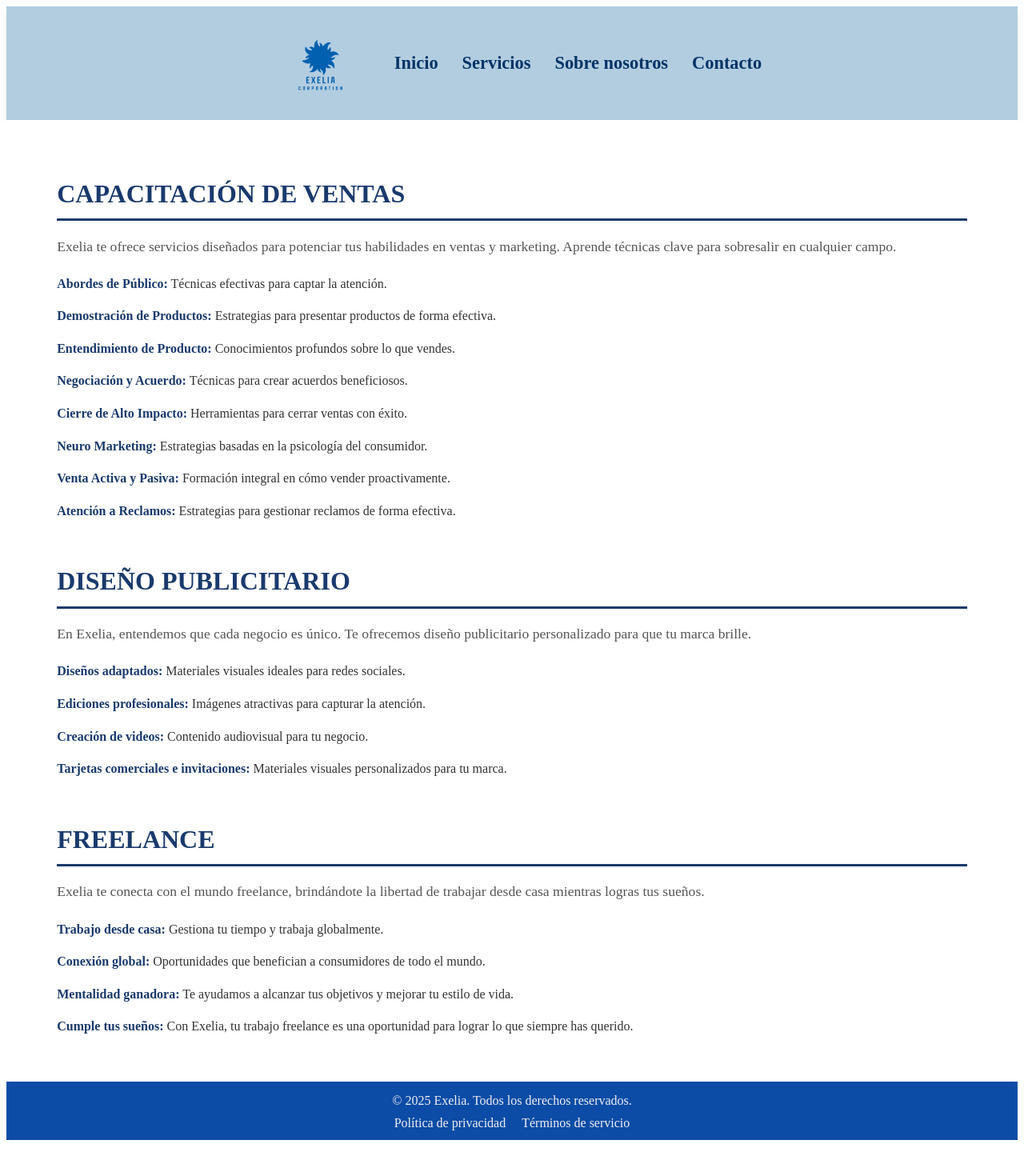
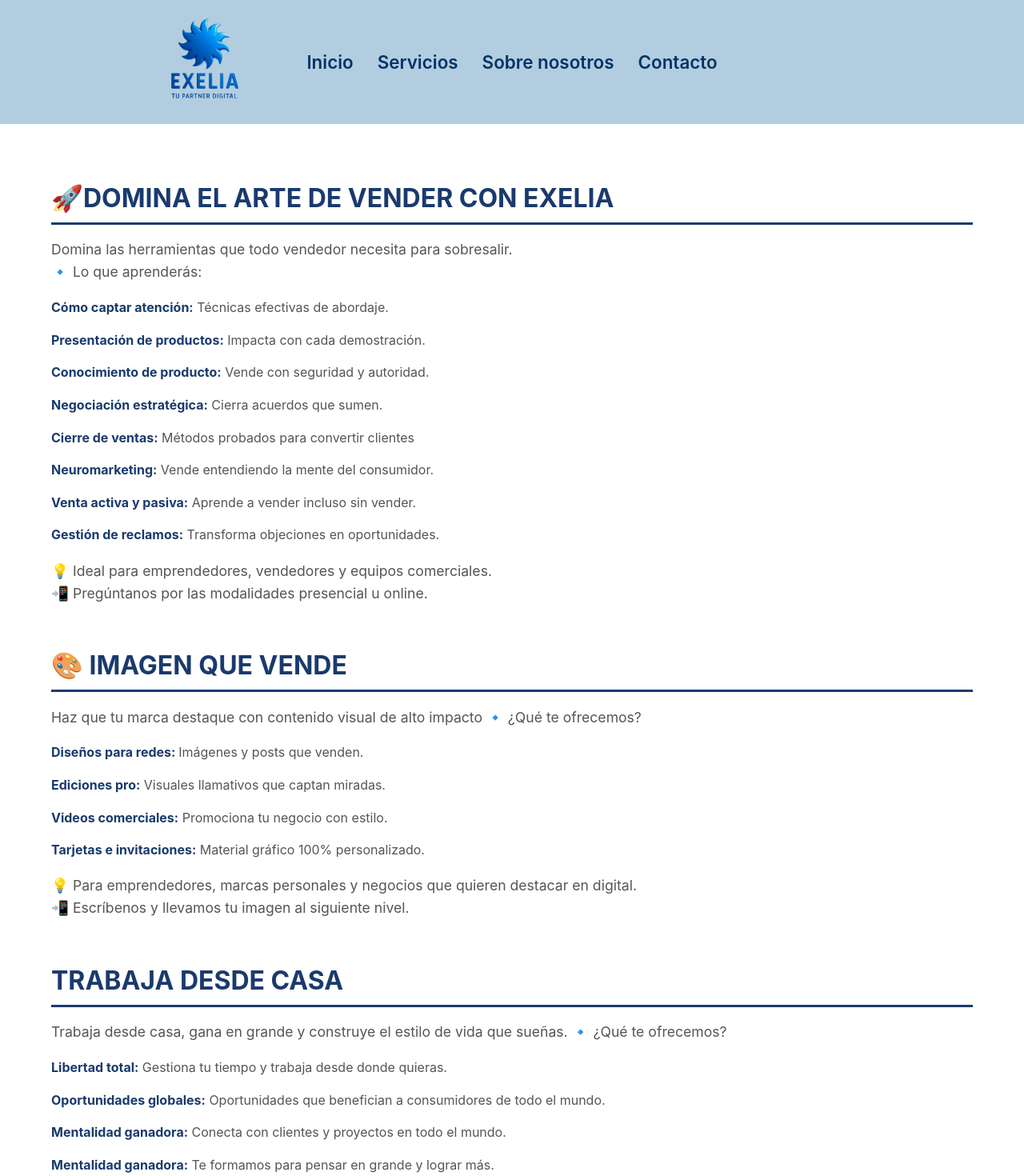
Before and after one commit to gabriela126mz/exelia, a React (Create React App) app in the folder exeliacorporation/exelia/: page /services in a window 1280 px wide. Shown: the top 1470 px of the page at 80% size. Before the commit the page ends 1433 px from the top, so only its background shows below. Built offline with nearby package versions, Linux system fonts and the light colour scheme.

Commit message:
actualizacion partner

```diff
--- a/exeliacorporation/exelia/package.json
+++ b/exeliacorporation/exelia/package.json
@@ -13,11 +13,14 @@
     "react-scripts": "5.0.1",
     "web-vitals": "^2.1.4"
   },
+  "homepage": "https://gabriela126mz.github.io/exelia",
   "scripts": {
     "start": "react-scripts start",
     "build": "react-scripts build",
     "test": "react-scripts test",
-    "eject": "react-scripts eject"
+    "eject": "react-scripts eject",
+    "predeploy": "npm run build",
+    "deploy": "gh-pages -d build"
   },
   "eslintConfig": {
     "extends": [
--- a/exeliacorporation/exelia/src/App.js
+++ b/exeliacorporation/exelia/src/App.js
@@ -5,18 +5,21 @@ import Contact from './pages/Contact'
 import Services from './pages/Services'
 import Navbar from './components/Navbar'
 import Footer from './components/Footer'
+import './index.css'
 
 export default function App() {
   return (
-    <div>
+    <div className="app-wrapper">
       <Navbar />
 
+      <div className="content-wrapper">
         <Routes>
           <Route path="/" element={<Home />} />
           <Route path="/about" element={<About />} />
           <Route path="/contact" element={<Contact />} />
           <Route path="/services" element={<Services />} />
         </Routes>
+      </div>
       <Footer />
     </div>
   )
--- a/exeliacorporation/exelia/src/components/Navbar.jsx
+++ b/exeliacorporation/exelia/src/components/Navbar.jsx
@@ -5,7 +5,7 @@ export default function Navbar() {
   return (
     <nav>
       <div className="nav-content">
-        <img id="logo" src="./img/web.png" alt="Logo" />
+        <img id="logo" src={`${process.env.PUBLIC_URL}/img/logo1b.png`} alt="Logo" />
         <div className="nav-links">
           <Link to="/">Inicio</Link>
           <Link to="/services">Servicios</Link>
--- a/exeliacorporation/exelia/src/components/css/Footer.css
+++ b/exeliacorporation/exelia/src/components/css/Footer.css
@@ -3,7 +3,6 @@
   color: white;
   padding: 15px 0;
   text-align: center;
-  font-size: 1rem;
 }
 
 .footer-content {
--- a/exeliacorporation/exelia/src/components/css/Navbar.css
+++ b/exeliacorporation/exelia/src/components/css/Navbar.css
@@ -1,7 +1,6 @@
-
 nav {
   background-color: #b3cde0;
-  padding: 0.8rem 2rem;
+  padding: 4rem 2rem;
   box-shadow: 0 2px 5px rgba(0, 0, 0, 0.1);
 }
 
@@ -10,13 +9,15 @@ nav {
   margin: 0 auto;
   display: flex;
   align-items: center;
+  position: relative;
   justify-content: center;
 }
 
 #logo {
-  width: 145px;
+  position: absolute;
+  left: 12%;
+  width: 12%;
   height: auto;
-  margin-right: 20px;
 }
 
 .nav-links {
@@ -37,35 +38,26 @@ nav {
   color: #005fa3;
 }
 
-
 @media (max-width: 768px) {
   .nav-content {
     flex-direction: column;
     align-items: center;
+    justify-content: center;
+    position: static;
   }
 
   #logo {
-    width: 170px;
-    margin: 0 auto 10px auto;
-    display: block;
+    position: static;
+    margin-bottom: 1rem;
+    width: 80px;
   }
 
   .nav-links {
     flex-direction: column;
-    gap: 20px;
+    gap: 10px;
   }
 
   .nav-links a {
     font-size: 1.2rem;
   }
 }
-
-@media (max-width: 480px) {
-  #logo {
-    width: 180px;
-  }
-
-  .nav-links a {
-    font-size: 1.1rem;
-  }
-}
--- a/exeliacorporation/exelia/src/css/Services.css
+++ b/exeliacorporation/exelia/src/css/Services.css
@@ -27,11 +27,13 @@
   .service-list {
     list-style-type: none;
     padding-left: 0;
+    color: #555;
+    font-size: 1.1rem;
   }
 
   .service-list li {
     font-size: 1rem;
-    color: #333;
+    color: #555;
     margin-bottom: 15px;
   }
 
--- a/exeliacorporation/exelia/src/index.css
+++ b/exeliacorporation/exelia/src/index.css
@@ -1,5 +1,22 @@
+
+html, body, #root {
+  height: 100%;
+  margin: 0;
+  padding: 0;
+}
+
+
+.app-wrapper {
+  display: flex;
+  flex-direction: column;
+  min-height: 100vh;
+}
+
+.content-wrapper {
+  flex: 1;
+}
+
 body {
-  margin: 0;
   font-family: -apple-system, BlinkMacSystemFont, 'Segoe UI', 'Roboto', 'Oxygen',
     'Ubuntu', 'Cantarell', 'Fira Sans', 'Droid Sans', 'Helvetica Neue',
     sans-serif;
--- a/exeliacorporation/exelia/src/pages/About.jsx
+++ b/exeliacorporation/exelia/src/pages/About.jsx
@@ -3,19 +3,46 @@ import '../css/about.css';
 export default function About() {
   return (
     <div className="about-container">
-      <h3 className="about-title">Conectando Oportunidades, Transformando Vidas</h3>
+      <h3 className="about-title">🌐 Conectando oportunidades, transformando vidas</h3>
       <p className="about-description">
-        Exelia es una empresa que nace con el propósito de revolucionar el mundo del trabajo freelance. En un entorno global cada vez más digitalizado, ofrecemos una plataforma única que permite a las personas trabajar desde la comodidad de su hogar, conectando con mercados internacionales y brindando soluciones a una amplia variedad de necesidades.
+      Exelia nace con un propósito claro: revolucionar el mundo del trabajo freelance y el crecimiento digital. En un entorno cada vez más digitalizado, ofrecemos mucho más que servicios: somos tu partner digital para crecer, emprender y alcanzar tus metas.
+
+      Desde la comodidad de tu hogar, puedes acceder a un modelo de negocio probado, conectar con mercados internacionales y brindar soluciones reales a personas y negocios en todo el mundo.
+      </p>
+      🎯<b> Nuestra visión:</b><br></br>
+      <p className="about-description">
+      Empoderar a quienes buscan un cambio. Te damos las herramientas, la formación y el acompañamiento necesario para cumplir tus sueños, mejorar tu estilo de vida y alcanzar independencia financiera.
+
+      A través de productos de alto valor y servicios digitales personalizados, ofrecemos beneficios tangibles tanto a los consumidores como a nuestros colaboradores.
+
       </p>
       <p className="about-description">
-        Nuestra visión es empoderar a aquellos que buscan un cambio, proporcionando las herramientas necesarias para que puedan cumplir sus sueños, mejorar su estilo de vida y alcanzar la independencia financiera. A través de una conexión directa con productos de alto valor, ofrecemos beneficios tangibles tanto a los consumidores como a nuestros colaboradores en todo el mundo.
-      </p>
-      <p className="about-description">
-        <b>¿Por Qué Elegir Exelia?</b><br />
-        Exelia no solo te ofrece la posibilidad de trabajar como freelance, sino que también te brinda las herramientas necesarias para que tu negocio crezca y se destaque. Con nuestra capacitación en ventas y diseño publicitario, tendrás todo lo que necesitas para sobresalir en el mundo digital, alcanzar a más clientes y lograr tus objetivos.
-      </p>
-      <p className="about-description">
-        Estamos comprometidos con tu éxito. Si buscas trabajar desde casa, mejorar tu estilo de vida y, sobre todo, alcanzar tus sueños, Exelia es la oportunidad que has estado esperando.
+        <b>🤝 ¿Por qué trabajar con un partner digital?</b><br/>
+        En Exelia entendemos que el éxito no se construye solo. Por eso, nos convertimos en tu partner digital, acompañándote en cada paso para que puedas:
+
+      Lanzar o hacer crecer tu negocio online.
+
+      Acceder a oportunidades reales de trabajo freelance.
+
+      Capacitarte en ventas, marketing y presencia digital.
+
+      Tener respaldo, asesoría y contenido listo para atraer clientes.<br></br>
+      <br></br>
+      🚀 <b>¿Por qué elegir Exelia?</b><br></br>
+      🧠 Formación constante: Ventas, diseño publicitario, marketing y más.<br></br>
+
+      💼 Trabajo desde casa: Libertad real con ingresos reales.<br></br>
+
+      🌎 Conexión global: Impacta en tu entorno y más allá.<br></br>
+
+      🛠️ Herramientas listas para usar: No estás solo, estás acompañado.
+
+      <br></br>
+      <br></br>
+      💬 <b>¿Estás listo para empezar?</b><br></br>
+      Ya sea que quieras emprender, ofrecer tus servicios o escalar tu negocio, en Exelia te damos más que opciones: te damos un camino.
+      <br></br>
+      📲 Escríbenos hoy y descubre cómo transformar tu vida junto a tu partner digital.
       </p>
     </div>
   );
--- a/exeliacorporation/exelia/src/pages/Home.jsx
+++ b/exeliacorporation/exelia/src/pages/Home.jsx
@@ -4,22 +4,22 @@ export default function Home() {
   return (
     <div className="home-wrapper">
       <div className="hero-banner">
-        <img src="./img/fondo.png" alt="Banner principal" />
+        <img src={`${process.env.PUBLIC_URL}/img/fondo.png`} alt="Banner principal" />
       </div>
 
       <div className="home-container">
         <div className="card">
-          <h2>CAPACITACIÓN DE VENTAS</h2>
-          <p> Potencia tus ventas una formación intensiva en técnicas de alto impacto y cierre efectivo.</p>
+          <h2>DOMINA EL ARTE DE VENDER</h2>
+          <p> Potencia tus ventas con una formación intensiva en técnicas de alto impacto y cierre efectivo.</p>
         </div>
 
         <div className="card">
-          <h2>DISEÑO PUBLICITARIO</h2>
+          <h2>IMAGEN QUE VENDE</h2>
           <p>Creamos contenido visual impactante para redes sociales y más, adaptado a las necesidades de tu negocio.</p>
         </div>
 
         <div className="card">
-          <h2>FREELANCE</h2>
+          <h2>TRABAJA DESDE CASA</h2>
           <p>Exelia te ofrece la libertad de trabajar freelance, generando ingresos globales y alcanzando tus sueños.</p>
         </div>
       </div>
--- a/exeliacorporation/exelia/src/pages/Services.jsx
+++ b/exeliacorporation/exelia/src/pages/Services.jsx
@@ -4,46 +4,60 @@ export default function Services() {
   return (
     <div className="services-container">
       <section className="service-section">
-        <h2>CAPACITACIÓN DE VENTAS</h2>
+        <h2>🚀DOMINA EL ARTE DE VENDER CON EXELIA</h2>
         <p className="service-description">
-          Exelia te ofrece servicios diseñados para potenciar tus habilidades en ventas y marketing. Aprende técnicas clave para sobresalir en cualquier campo.
+          Domina las herramientas que todo vendedor necesita para sobresalir.
+          <br></br>
+        🔹 Lo que aprenderás:
+        <ul className="service-list">
+          <li><strong>Cómo captar atención:</strong> Técnicas efectivas de abordaje.</li>
+          <li><strong>Presentación de productos:</strong> Impacta con cada demostración.</li>
+          <li><strong>Conocimiento de producto:</strong> Vende con seguridad y autoridad.</li>
+          <li><strong>Negociación estratégica:</strong> Cierra acuerdos que sumen.</li>
+          <li><strong>Cierre de ventas:</strong> Métodos probados para convertir clientes</li>
+          <li><strong>Neuromarketing:</strong> Vende entendiendo la mente del consumidor.</li>
+          <li><strong>Venta activa y pasiva:</strong> Aprende a vender incluso sin vender.</li>
+          <li><strong>Gestión de reclamos:</strong> Transforma objeciones en oportunidades.</li>
+        </ul>
+
+        💡 Ideal para emprendedores, vendedores y equipos comerciales.<br></br>
+        📲 Pregúntanos por las modalidades presencial u online.
         </p>
-        <ul className="service-list">
-          <li><strong>Abordes de Público:</strong> Técnicas efectivas para captar la atención.</li>
-          <li><strong>Demostración de Productos:</strong> Estrategias para presentar productos de forma efectiva.</li>
-          <li><strong>Entendimiento de Producto:</strong> Conocimientos profundos sobre lo que vendes.</li>
-          <li><strong>Negociación y Acuerdo:</strong> Técnicas para crear acuerdos beneficiosos.</li>
-          <li><strong>Cierre de Alto Impacto:</strong> Herramientas para cerrar ventas con éxito.</li>
-          <li><strong>Neuro Marketing:</strong> Estrategias basadas en la psicología del consumidor.</li>
-          <li><strong>Venta Activa y Pasiva:</strong> Formación integral en cómo vender proactivamente.</li>
-          <li><strong>Atención a Reclamos:</strong> Estrategias para gestionar reclamos de forma efectiva.</li>
-        </ul>
       </section>
 
       <section className="service-section">
-        <h2>DISEÑO PUBLICITARIO</h2>
+        <h2>🎨 IMAGEN QUE VENDE</h2>
         <p className="service-description">
-          En Exelia, entendemos que cada negocio es único. Te ofrecemos diseño publicitario personalizado para que tu marca brille.
+        Haz que tu marca destaque con contenido visual de alto impacto
+
+        🔹 ¿Qué te ofrecemos?
+        <ul className="service-list">
+          <li><strong>Diseños para redes: </strong>  Imágenes y posts que venden.</li>
+          <li><strong>Ediciones pro:</strong> Visuales llamativos que captan miradas.</li>
+          <li><strong>Videos comerciales:</strong> Promociona tu negocio con estilo.</li>
+          <li><strong>Tarjetas e invitaciones:</strong> Material gráfico 100% personalizado.</li>
+        </ul>
+        💡 Para emprendedores, marcas personales y negocios que quieren destacar en digital.<br></br>
+        📲 Escríbenos y llevamos tu imagen al siguiente nivel.
         </p>
-        <ul className="service-list">
-          <li><strong>Diseños adaptados:</strong> Materiales visuales ideales para redes sociales.</li>
-          <li><strong>Ediciones profesionales:</strong> Imágenes atractivas para capturar la atención.</li>
-          <li><strong>Creación de videos:</strong> Contenido audiovisual para tu negocio.</li>
-          <li><strong>Tarjetas comerciales e invitaciones:</strong> Materiales visuales personalizados para tu marca.</li>
-        </ul>
       </section>
 
       <section className="service-section">
-        <h2>FREELANCE</h2>
+        <h2>TRABAJA DESDE CASA</h2>
         <p className="service-description">
-          Exelia te conecta con el mundo freelance, brindándote la libertad de trabajar desde casa mientras logras tus sueños.
+        Trabaja desde casa, gana en grande y construye el estilo de vida que sueñas.
+
+        🔹 ¿Qué te ofrecemos?
+        <ul className="service-list">
+          <li><strong>Libertad total:</strong> Gestiona tu tiempo y trabaja desde donde quieras.</li>
+          <li><strong>Oportunidades globales:</strong> Oportunidades que benefician a consumidores de todo el mundo.</li>
+          <li><strong>Mentalidad ganadora:</strong> Conecta con clientes y proyectos en todo el mundo.</li>
+          <li><strong>Mentalidad ganadora:</strong> Te formamos para pensar en grande y lograr más.</li>
+          <li><strong>Cumple tus sueños: </strong> Haz del trabajo freelance tu trampolín al éxito.</li>
+        </ul>
+        💡 Ideal para quienes quieren independencia, ingresos reales y crecimiento personal.<br></br>
+        📲 Escríbenos y da el primer paso hacia tu libertad.
         </p>
-        <ul className="service-list">
-          <li><strong>Trabajo desde casa:</strong> Gestiona tu tiempo y trabaja globalmente.</li>
-          <li><strong>Conexión global:</strong> Oportunidades que benefician a consumidores de todo el mundo.</li>
-          <li><strong>Mentalidad ganadora:</strong> Te ayudamos a alcanzar tus objetivos y mejorar tu estilo de vida.</li>
-          <li><strong>Cumple tus sueños:</strong> Con Exelia, tu trabajo freelance es una oportunidad para lograr lo que siempre has querido.</li>
-        </ul>
       </section>
     </div>
   );
```
Also changed, not shown: exeliacorporation/exelia/public/img/logo1b.png (added), 1 other file (tests, documents, lock files or other folders). Lines whose indentation alone changed are shown as unchanged.
